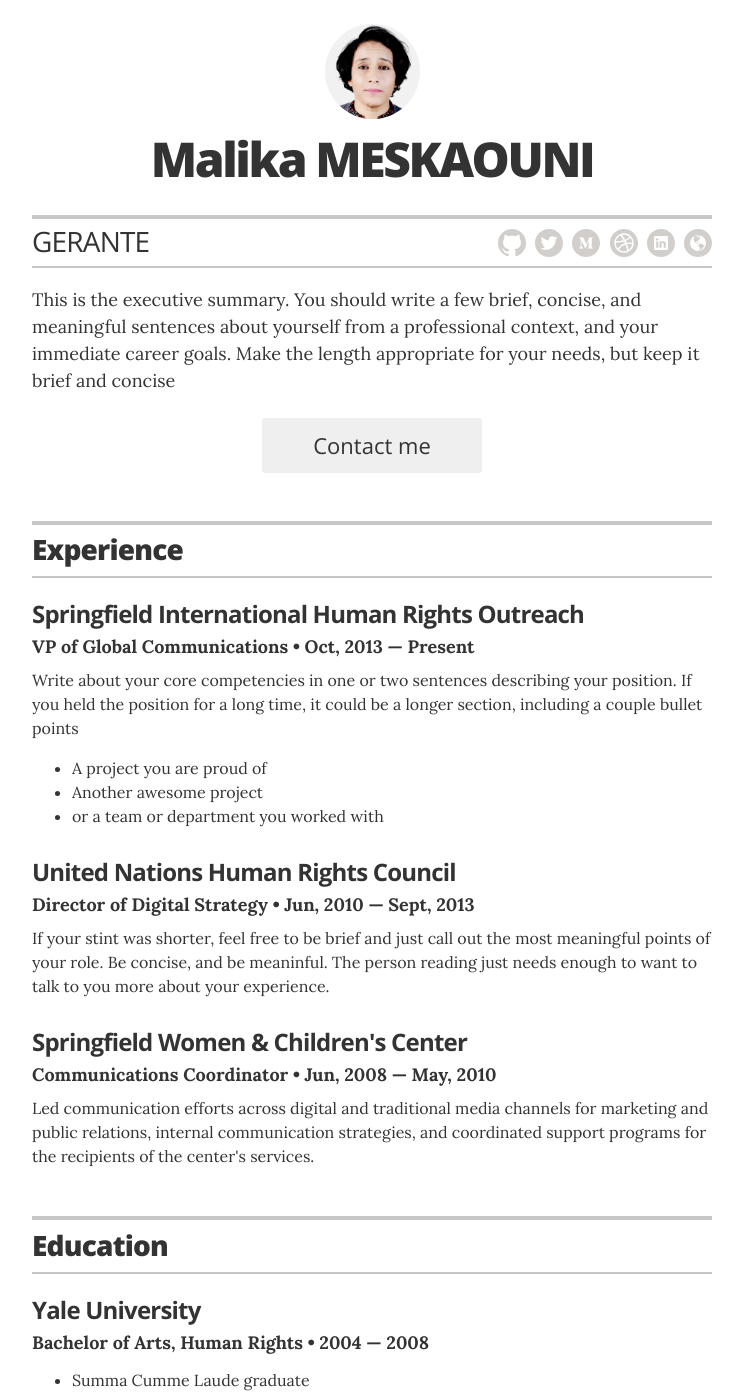
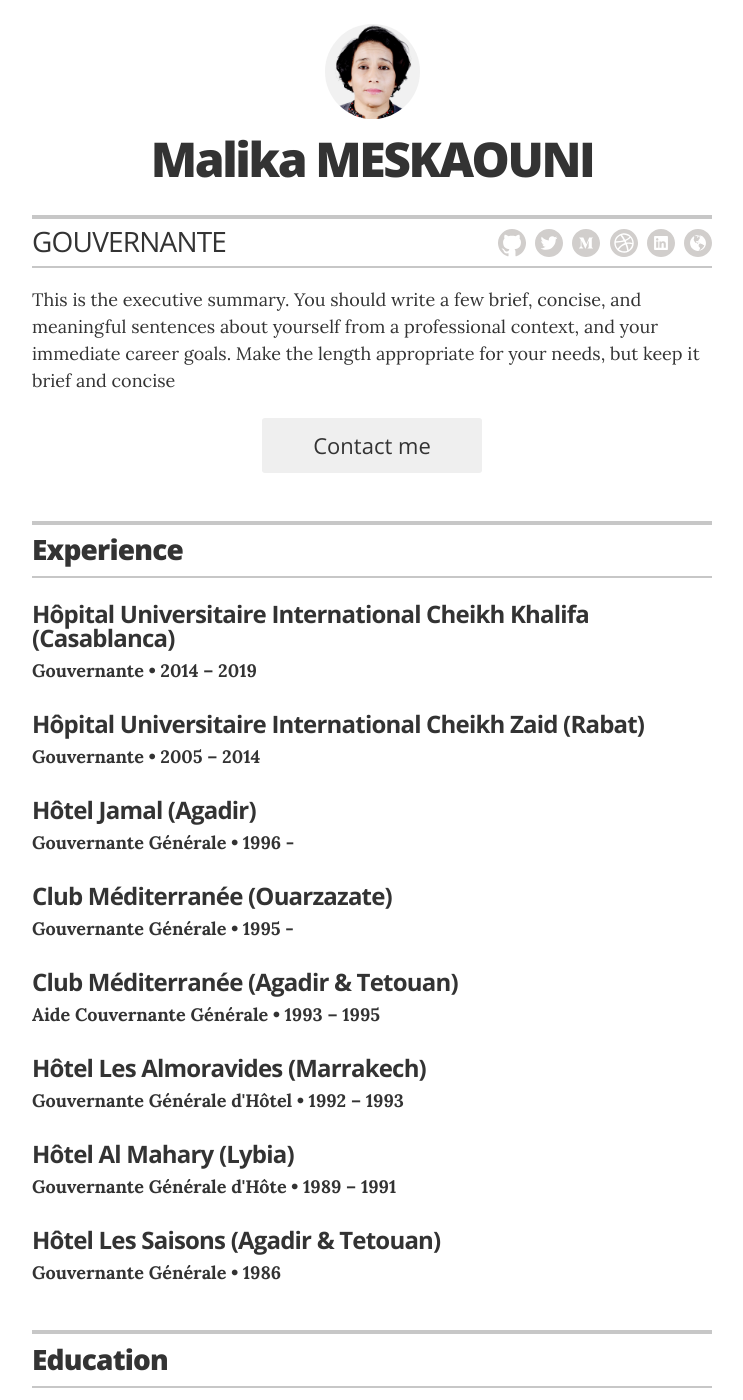
Before and after one commit to Malika-Meskaouni/Malika-Meskaouni.github.io, a Jekyll site: the page built from index.html, in a window 1280 px wide and 1400 px high. Shown: the whole window, without its empty margins (268-1011 px from the left). Built offline with Jekyll 4.4.1, drawn with Linux system fonts in a browser that asks for light colours.

Commit message:
Update Experiences

```diff
--- a/_config.yml
+++ b/_config.yml
@@ -11,7 +11,7 @@ sass:
 # Resume settings
 resume_avatar:                  "true"
 resume_name:                    "Malika MESKAOUNI"
-resume_title:                   "GERANTE"
+resume_title:                   "GOUVERNANTE"
 
 # used for the contact button in _layouts/resume.html
 resume_contact_email:           "ma.meskaouni@gmail.com"
--- a/_data/experience.yml
+++ b/_data/experience.yml
@@ -1,19 +1,48 @@
 # Jobs
-# VP of Global Communications
-- company: Springfield International Human Rights Outreach
-  position: VP of Global Communications
-  duration: Oct, 2013 &mdash; Present
-  summary: Write about your core competencies in one or two sentences describing your position. If you held the position for a long time, it could be a longer section, including a couple bullet points	<ul class="resume-item-list"><li>A project you are proud of</li><li>Another awesome project</li><li>or a team or department you worked with</li></ul>
+# EXP
+- company: Hôpital Universitaire International Cheikh Khalifa (Casablanca)
+  position: Gouvernante
+  duration: 2014 – 2019
+  summary:
 
-# Director of Digital Stratgy
-- company: United Nations Human Rights Council
-  position: Director of Digital Strategy
-  duration:  Jun, 2010 &mdash; Sept, 2013
-  summary: If your stint was shorter, feel free to be brief and just call out the most meaningful points of your role. Be concise, and be meaninful. The person reading just needs enough to want to talk to you more about your experience.
+# EXP
+- company: Hôpital Universitaire International Cheikh Zaid (Rabat)
+  position: Gouvernante
+  duration: 2005 – 2014
+  summary:
 
+# EXP
+- company: Hôtel Jamal (Agadir)
+  position: Gouvernante Générale
+  duration: 1996 -
+  summary:
 
-# Communications Coordinator
-- company: Springfield Women & Children's Center
-  position: Communications Coordinator
-  duration:   Jun, 2008  &mdash; May, 2010
-  summary: Led communication efforts across digital and traditional media channels for marketing and public relations, internal communication strategies, and coordinated support programs for the recipients of the center's services.
+# EXP
+- company: Club Méditerranée (Ouarzazate)
+  position: Gouvernante Générale
+  duration: 1995 -
+  summary:
+
+# EXP
+- company: Club Méditerranée (Agadir & Tetouan)
+  position: Aide Couvernante Générale
+  duration: 1993 – 1995
+  summary:
+
+# EXP
+- company: Hôtel Les Almoravides (Marrakech)
+  position: Gouvernante Générale d'Hôtel
+  duration: 1992 – 1993
+  summary:
+
+  # EXP
+- company:  Hôtel Al Mahary (Lybia)
+  position: Gouvernante Générale d'Hôte
+  duration: 1989 – 1991
+  summary:
+
+  # EXP
+- company: Hôtel Les Saisons (Agadir & Tetouan)
+  position: Gouvernante Générale
+  duration: 1986
+  summary:
```
